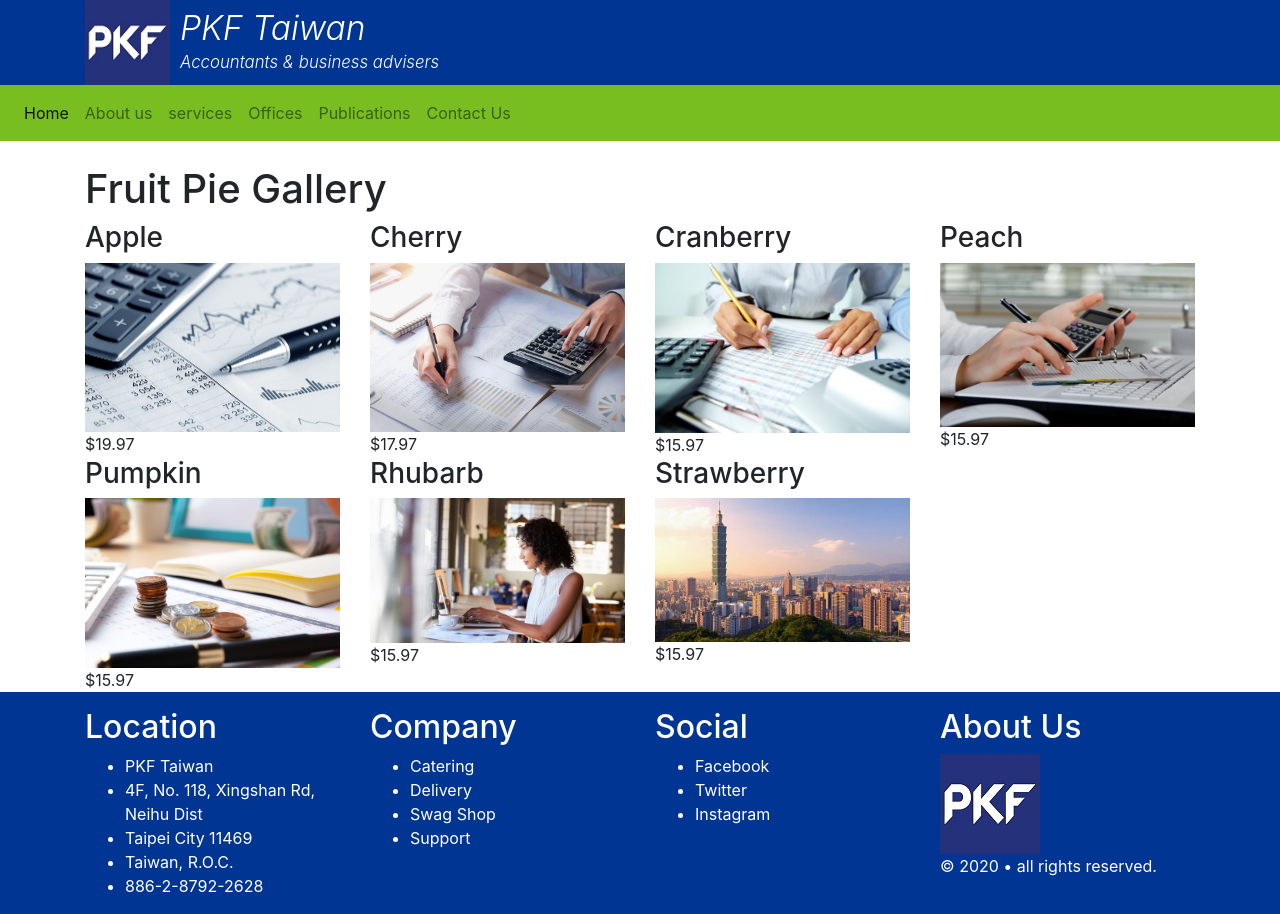
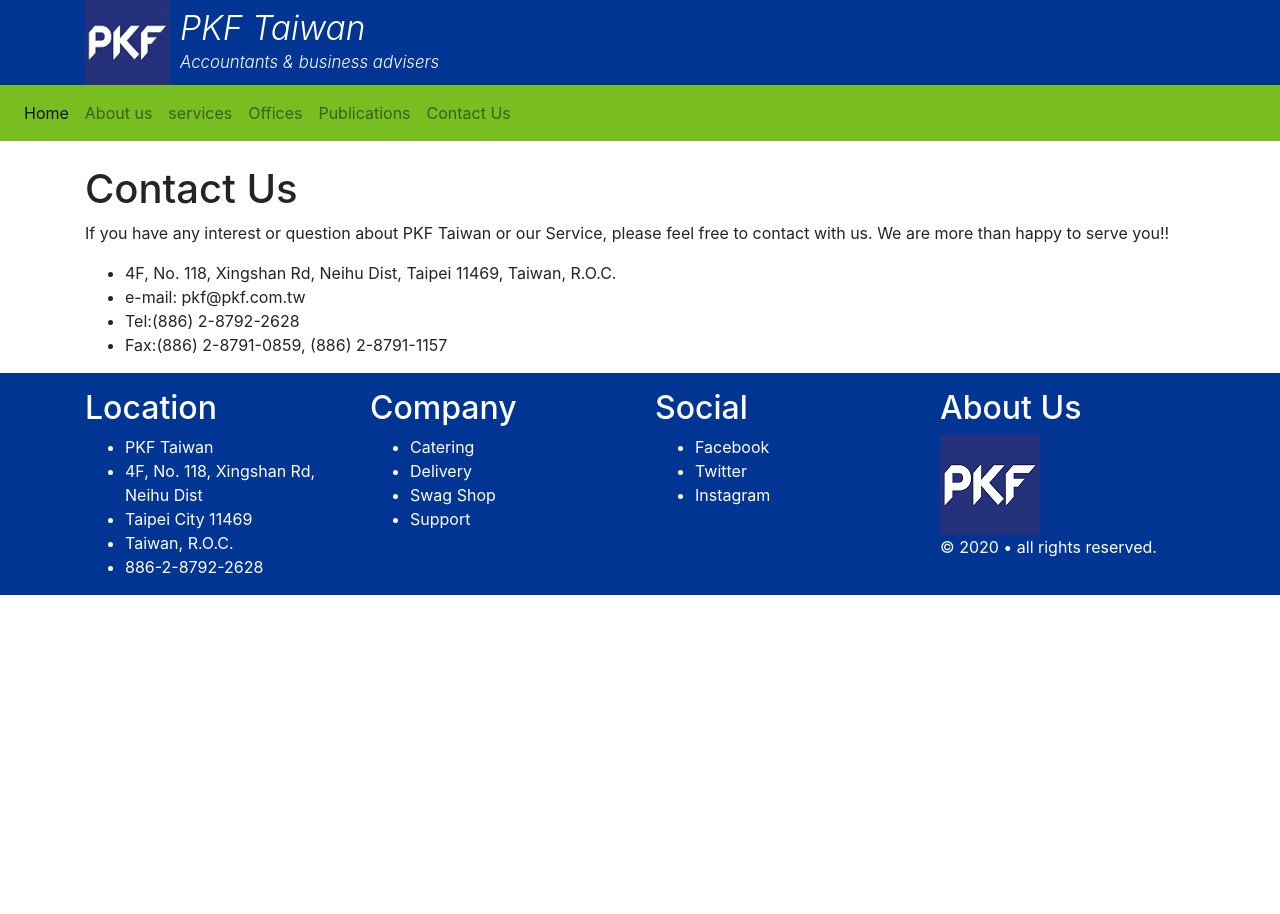
Before and after one commit to JMH2016/pkftw, a plain HTML site: page contact.html in a window 1280 px wide. After the commit the page ends 800 px from the top, so only its background shows below. Drawn offline with nearby package versions, Linux system fonts and the light colour scheme.

Commit message:
contact us

```diff
--- a/contact.html
+++ b/contact.html
@@ -72,77 +72,24 @@
       <div class="container mt-4">
         <div class="row">
           <div class="col-12">
-            <h1>Fruit Pie Gallery</h1>
+            <h1>Contact Us</h1>
           </div>
           <!-- end column -->
-
-          <div class="col-6 col-md-4 col-xl-3">
-            <div class="thumbnail">
-              <h3>Apple</h3>
-              <img src="products/placeholder001.jpg" alt="" class="img-fluid" />
-              <div class="caption">$19.97</div>
-            </div>
-            <!-- end thumbnail -->
-          </div>
-          <!-- end column -->
-
-          <div class="col-6 col-md-4 col-xl-3">
-            <div class="thumbnail">
-              <h3>Cherry</h3>
-              <img src="products/placeholder002.jpg" alt="" class="img-fluid" />
-              <div class="caption">$17.97</div>
-            </div>
-            <!-- end thumbnail -->
-          </div>
-          <!-- end column -->
-
-          <div class="col-6 col-md-4 col-xl-3">
-            <div class="thumbnail">
-              <h3>Cranberry</h3>
-              <img src="products/placeholder003.jpg" alt="" class="img-fluid" />
-              <div class="caption">$15.97</div>
-            </div>
-            <!-- end thumbnail -->
-          </div>
-          <!-- end column -->
-
-          <div class="col-6 col-md-4 col-xl-3">
-            <div class="thumbnail">
-              <h3>Peach</h3>
-              <img src="products/placeholder004.jpg" alt="" class="img-fluid" />
-              <div class="caption">$15.97</div>
-            </div>
-            <!-- end thumbnail -->
-          </div>
-          <!-- end column -->
-
-          <div class="col-6 col-md-4 col-xl-3">
-            <div class="thumbnail">
-              <h3>Pumpkin</h3>
-              <img src="products/placeholder005.jpg" alt="" class="img-fluid" />
-              <div class="caption">$15.97</div>
-            </div>
-            <!-- end thumbnail -->
-          </div>
-          <!-- end column -->
-
-          <div class="col-6 col-md-4 col-xl-3">
-            <div class="thumbnail">
-              <h3>Rhubarb</h3>
-              <img src="products/placeholder006.jpg" alt="" class="img-fluid" />
-              <div class="caption">$15.97</div>
-            </div>
-            <!-- end thumbnail -->
-          </div>
-          <!-- end column -->
-
-          <div class="col-6 col-md-4 col-xl-3">
-            <div class="thumbnail">
-              <h3>Strawberry</h3>
-              <img src="products/placeholder007.jpg" alt="" class="img-fluid" />
-              <div class="caption">$15.97</div>
-            </div>
-            <!-- end thumbnail -->
+          <div class="col-12">
+            <p>
+              If you have any interest or question about PKF Taiwan or our
+              Service, please feel free to contact with us. We are more than
+              happy to serve you!!
+            </p>
+            <ul>
+              <li>
+                4F, No. 118, Xingshan Rd, Neihu Dist, Taipei 11469, Taiwan,
+                R.O.C.
+              </li>
+              <li>e-mail: pkf@pkf.com.tw</li>
+              <li>Tel:(886) 2-8792-2628</li>
+              <li>Fax:(886) 2-8791-0859, (886) 2-8791-1157</li>
+            </ul>
           </div>
           <!-- end column -->
         </div>
```
